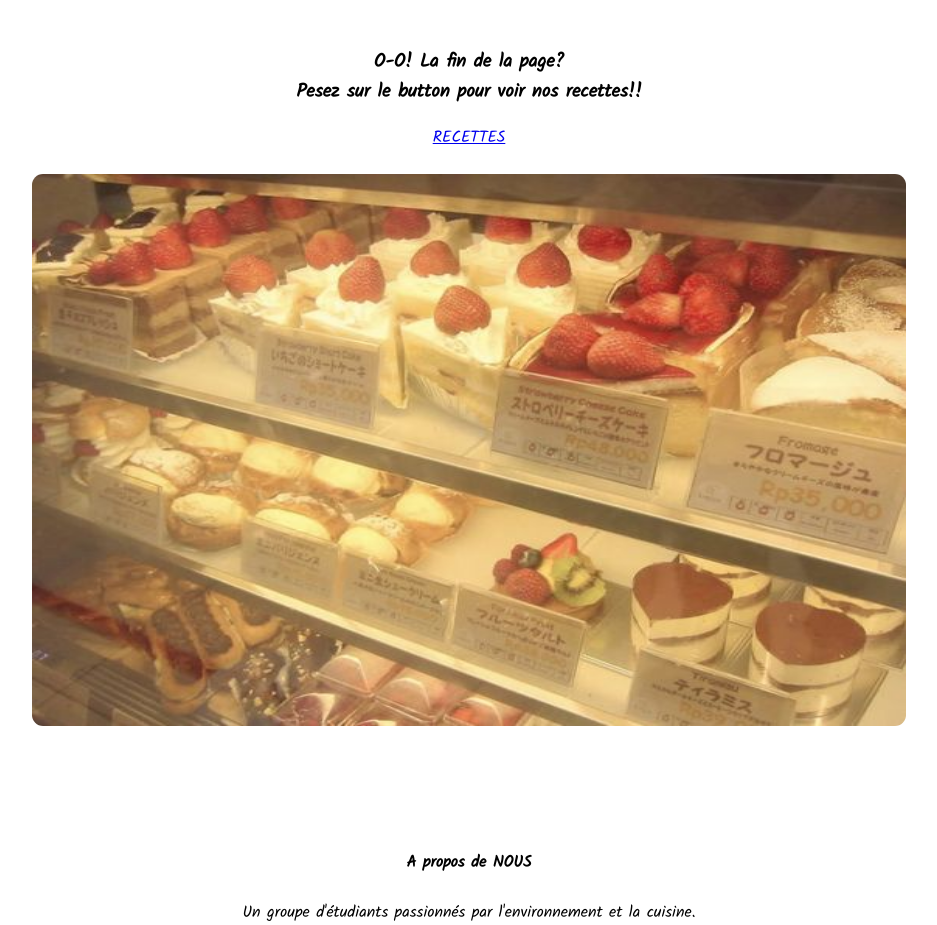
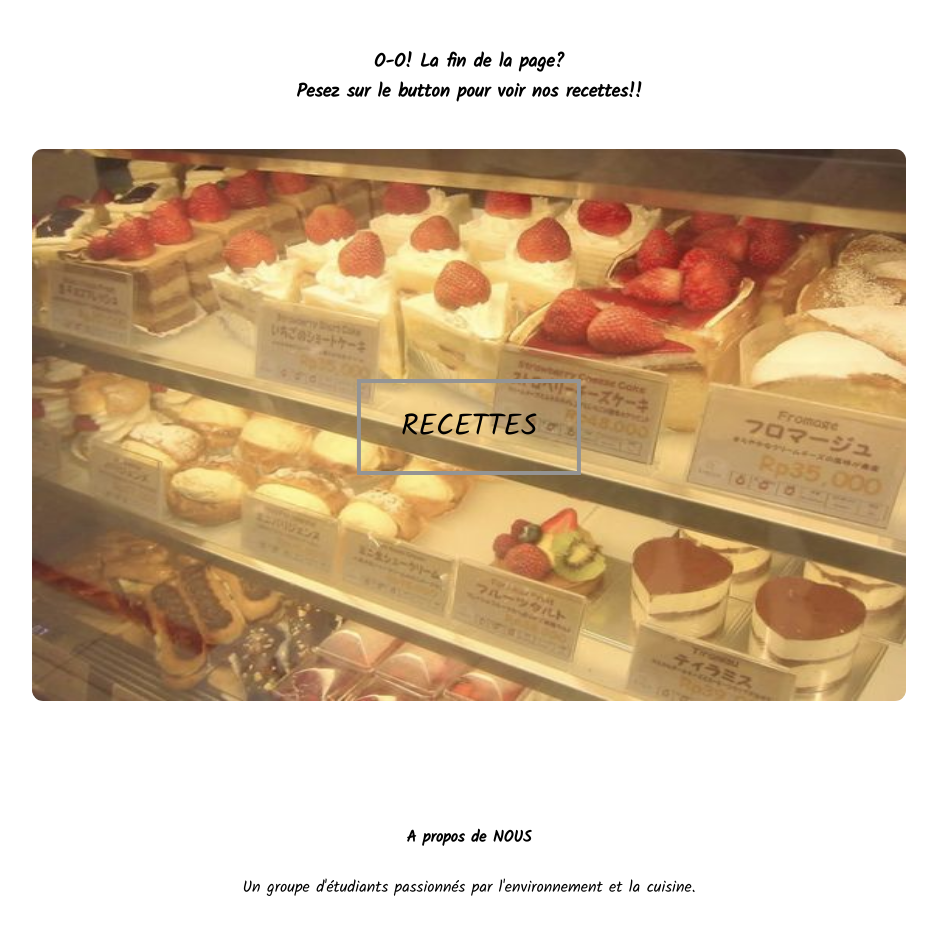
Before and after one commit to ChloeKBY/odydesserts, a plain HTML site: page index.html in a window 1280 px wide. Shown: the part 3880-4805 px from the top of the page, without its empty margins (171-1108 px from the left). Drawn offline with Linux system fonts and the light colour scheme.

Commit message:
Update index.html

```diff
--- a/index.html
+++ b/index.html
@@ -169,7 +169,7 @@
   <div class="text-box2">
 <h1>O-O! La fin de la page?<br>Pesez sur le button pour voir nos recettes!!</h1>
   </div>
-  <a href="recettes.html" class="button">RECETTES</a>
+  <a href="recettes.html" class="buttonR">RECETTES</a>
   <img src="images/obanner.jpg" alt="Bannner">
 </section>
 </section>
```
